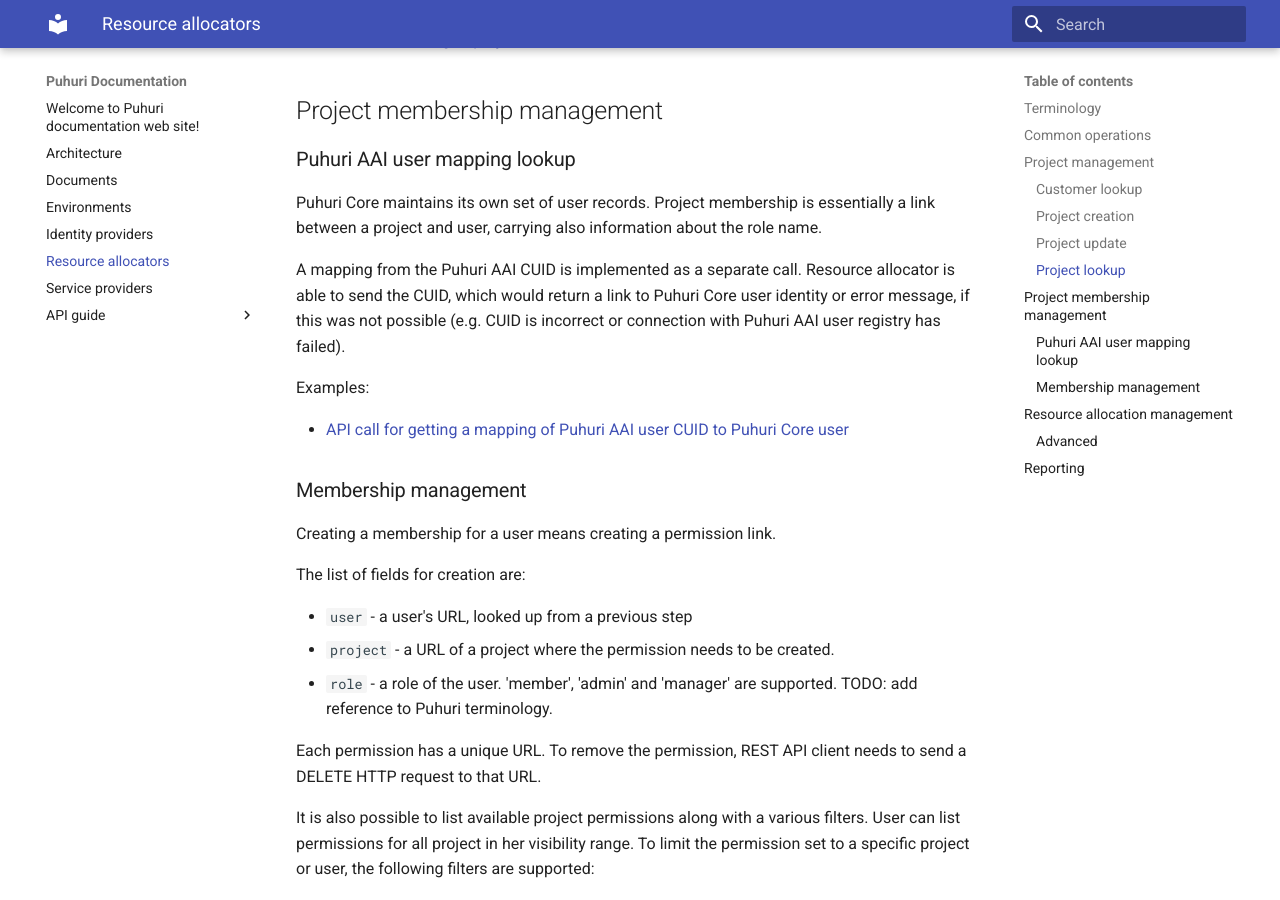
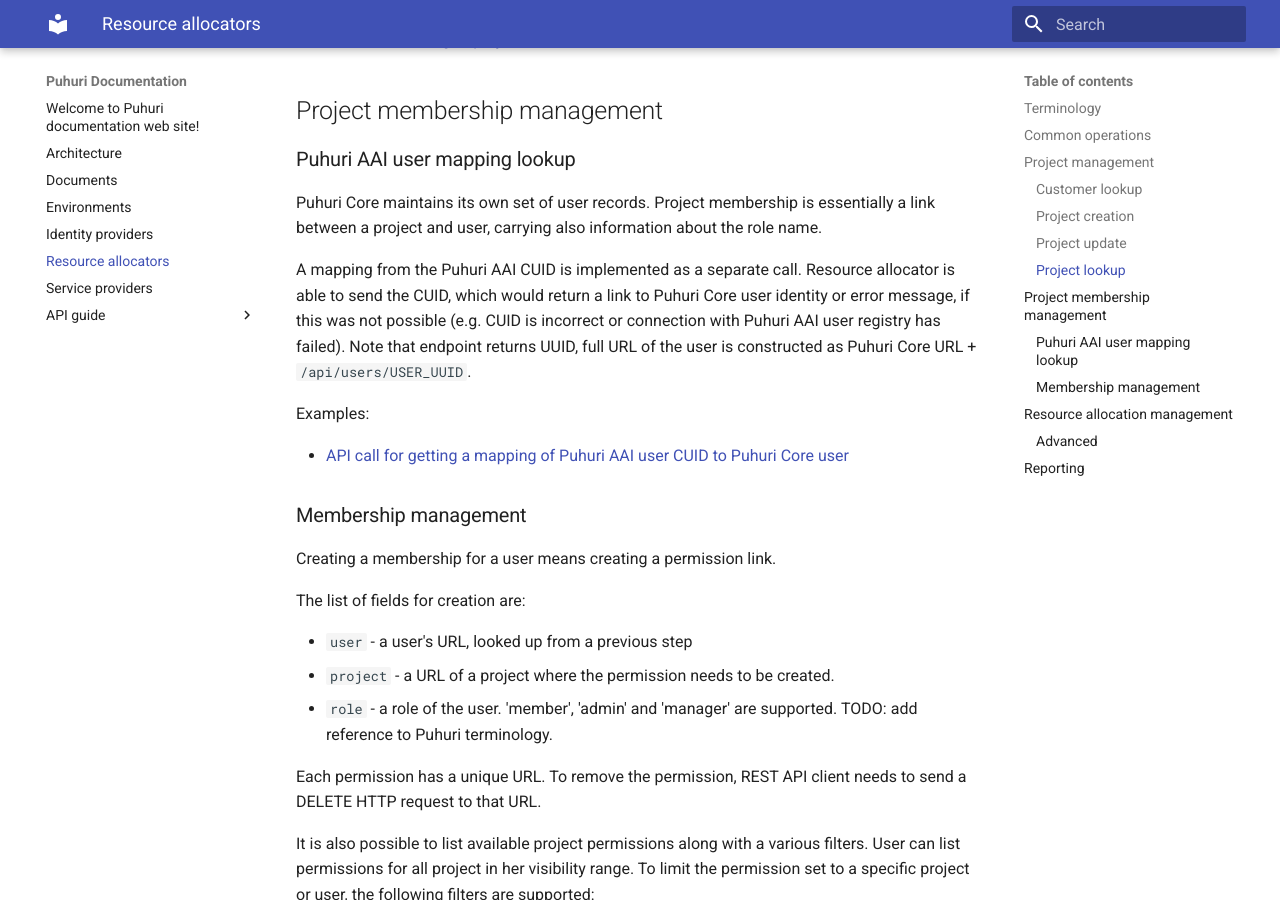
Before and after one commit to neicnordic/puhuri-web, an MkDocs documentation site: the page built from docs/resource-allocators.md, in a window 1280 px wide and 900 px high, scrolled down 2526 px. Built offline with MkDocs 1.6.1 and Material for MkDocs 9.7.7, drawn with Linux system fonts in a browser that asks for light colours.

Commit message:
Add disclaimer about user URLs.

```diff
--- a/docs/resource-allocators.md
+++ b/docs/resource-allocators.md
@@ -98,7 +98,8 @@ carrying also information about the role name.
 
 A mapping from the Puhuri AAI CUID is implemented as a separate call. Resource allocator is able to send the CUID,
 which would return a link to Puhuri Core user identity or error message, if this was not possible (e.g. CUID is
-incorrect or connection with Puhuri AAI user registry has failed).
+incorrect or connection with Puhuri AAI user registry has failed). Note that endpoint returns UUID, full URL of the user
+is constructed as Puhuri Core URL + ``/api/users/USER_UUID``.
 
 Examples:
 
```
